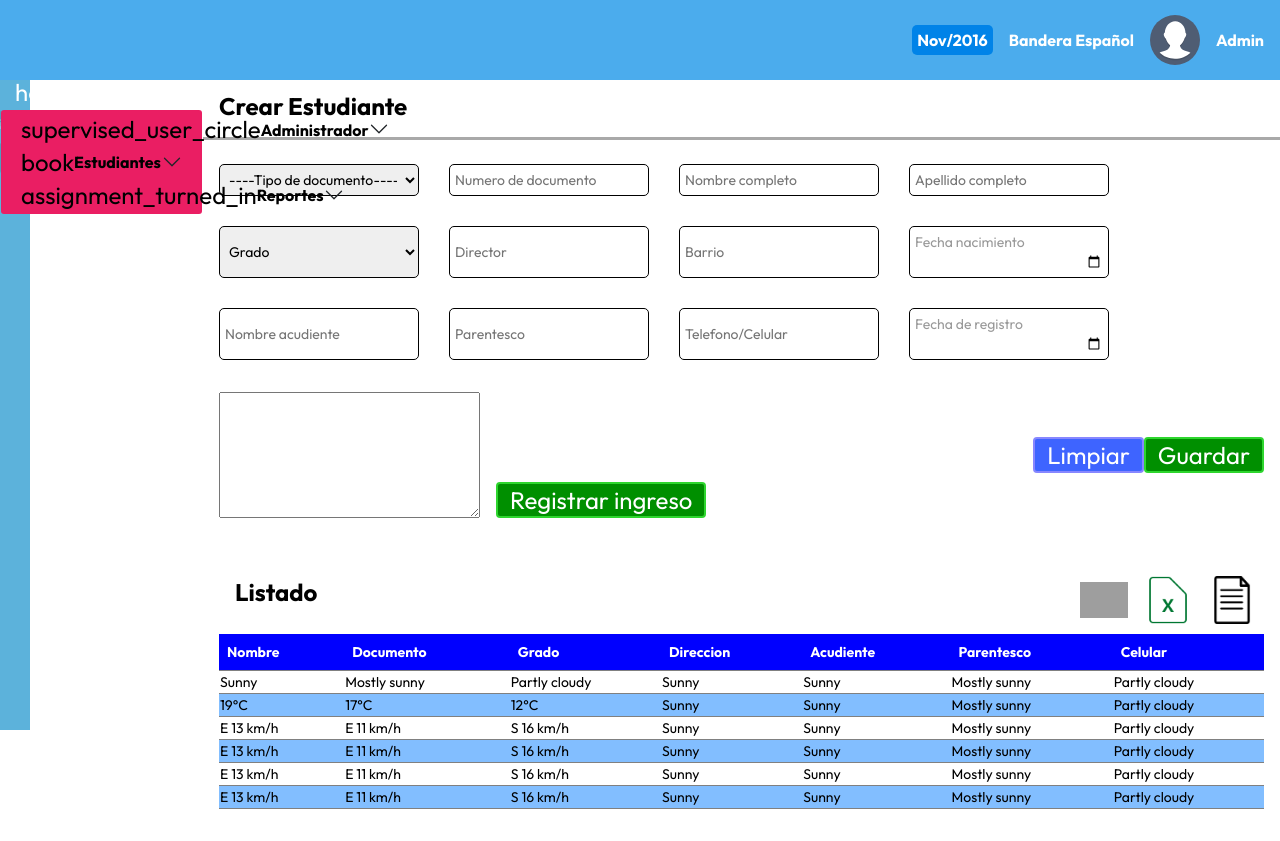
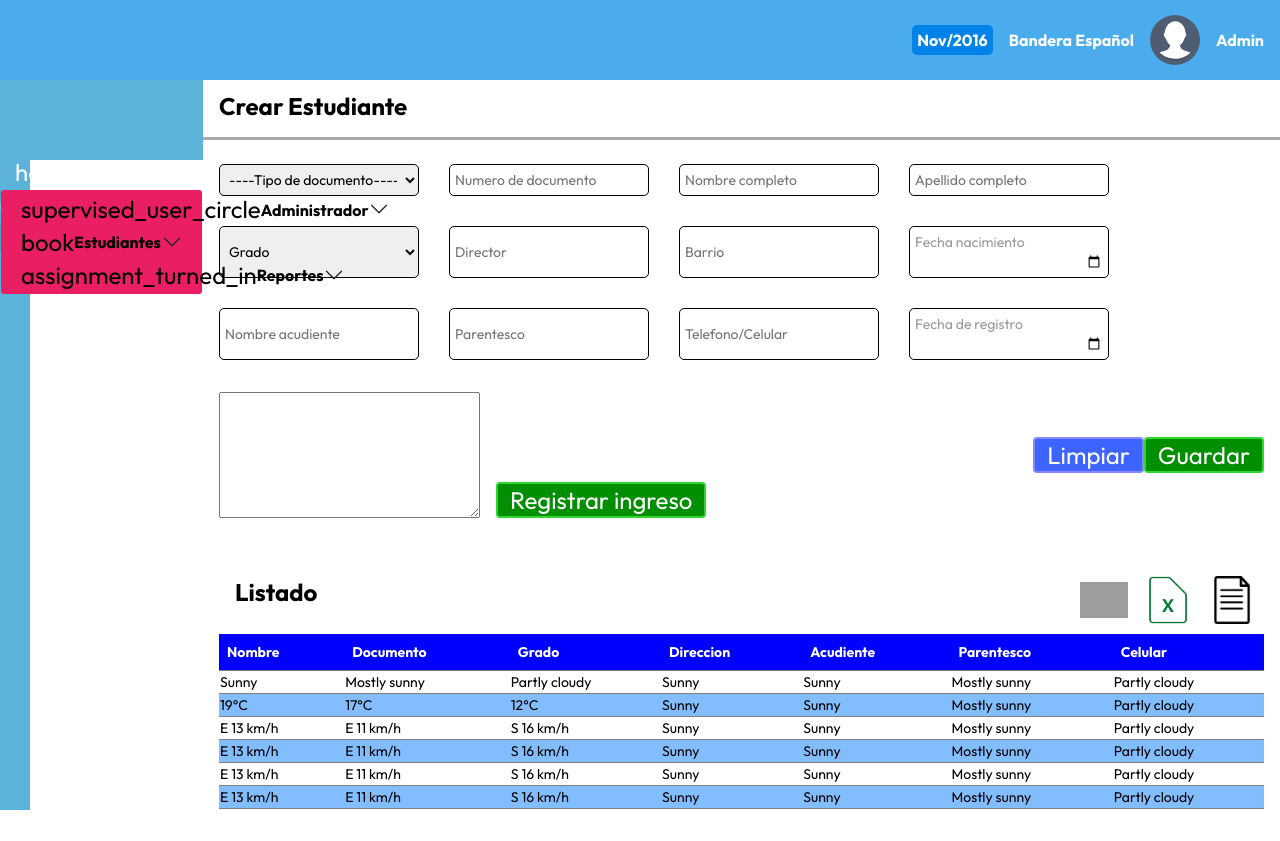
Before and after one commit to Yonfaver23/Cliente-Student, an Angular app: page /admin/panel in a window 1280 px wide. Built offline with nearby package versions, Linux system fonts and the light colour scheme; grey boxes are pictures that could not be loaded.

Commit message:
nav-bar-dos

```diff
--- a/src/app/app.module.ts
+++ b/src/app/app.module.ts
@@ -13,6 +13,7 @@ import { NavBarAdminComponent } from "./components/nav-bar-admin/nav-bar-admin.c
 import { HeaderAdminComponent } from "../app/components/header-admin/header-admin.component";
 import { BrowserAnimationsModule } from "@angular/platform-browser/animations";
 import { CdkAccordionModule } from "@angular/cdk/accordion";
+import { MatSliderModule } from "@angular/material/slider";
 import { MatIconModule } from "@angular/material/icon";
 
 @NgModule({
@@ -33,6 +34,7 @@ import { MatIconModule } from "@angular/material/icon";
     BrowserAnimationsModule,
     CdkAccordionModule,
     MatIconModule,
+    MatSliderModule,
   ],
   providers: [],
   bootstrap: [AppComponent],
--- a/src/app/components/nav-bar-admin/nav-bar-admin.component.css
+++ b/src/app/components/nav-bar-admin/nav-bar-admin.component.css
@@ -1,10 +1,4 @@
 @import url("../../../styles.css");
-/* .nav-bar {
-  width: 15vw;
-  border: 1px solid red;
-  height: 85vh;
-  background-color: var(--primary-color);
-} */
 .acordion-editado {
   background-color: #ea1e63 !important;
   color: white;
--- a/src/app/components/nav-bar-admin/nav-bar-admin.component.html
+++ b/src/app/components/nav-bar-admin/nav-bar-admin.component.html
@@ -1,4 +1,7 @@
-<div class="nav-bar">
+<div
+  class="nav"
+  style="width: 100%; height: 80px; background-color: #5cb2db"
+></div>
 <div class="menu-lateral-izquierdo">
   <div class="accordion" id="accordionPanelsStayOpenExample">
     <mat-icon
@@ -59,10 +62,7 @@
       </div>
     </div>
     <div class="accordion-item acordion-item-editado">
-        <h2
-          class="acordion-h2 accordion-header"
-          id="panelsStayOpen-headingFour"
-        >
+      <h2 class="acordion-h2 accordion-header" id="panelsStayOpen-headingFour">
         <button
           class="acordion-editado-tres accordion-button collapsed"
           type="button"
@@ -88,4 +88,3 @@
     </div>
   </div>
 </div>
-</div>
--- a/src/index.html
+++ b/src/index.html
@@ -38,6 +38,10 @@
       href="https://fonts.googleapis.com/css2?family=Montserrat:wght@400;700&family=Outfit:wght@400;500;700;800;900&display=swap"
       rel="stylesheet"
     />
+    <link
+      href="https://fonts.googleapis.com/icon?family=Material+Icons"
+      rel="stylesheet"
+    />
   </head>
   <body style="margin: 0; padding: 0" class="mat-typography">
     <app-root></app-root>
```
Lines whose indentation alone changed are shown as unchanged.
